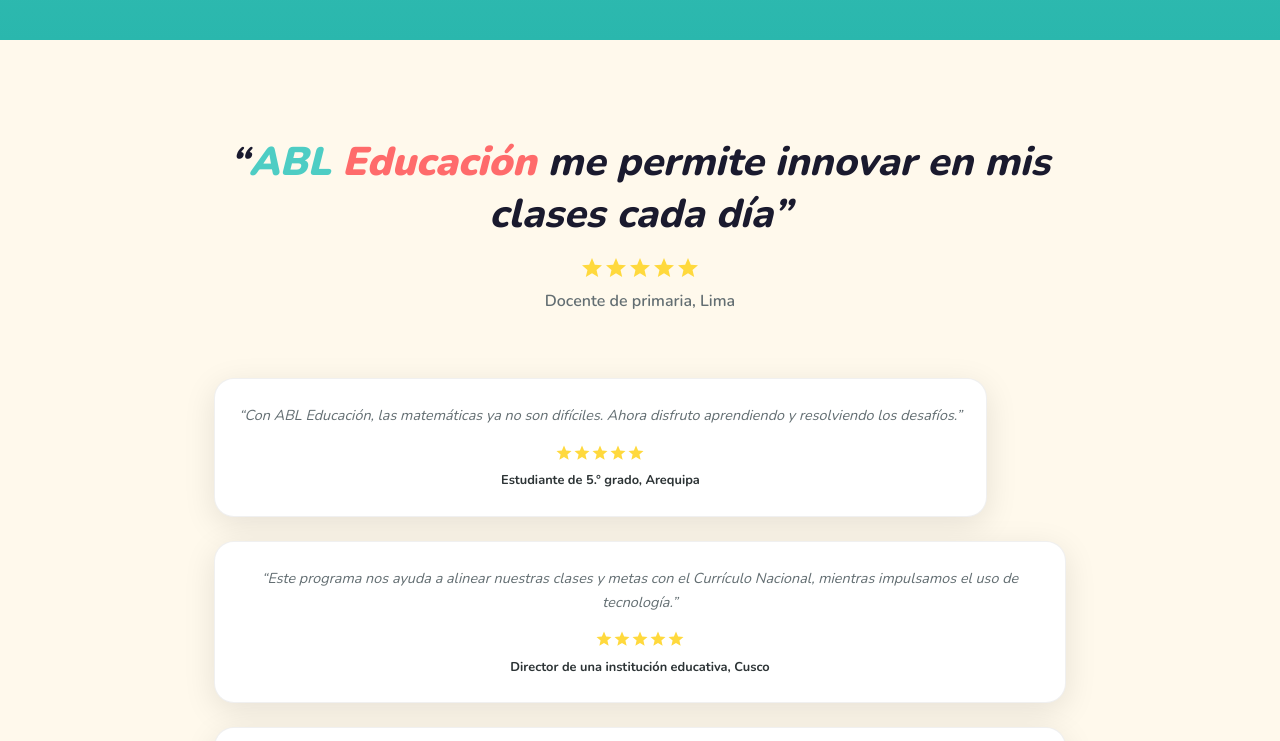
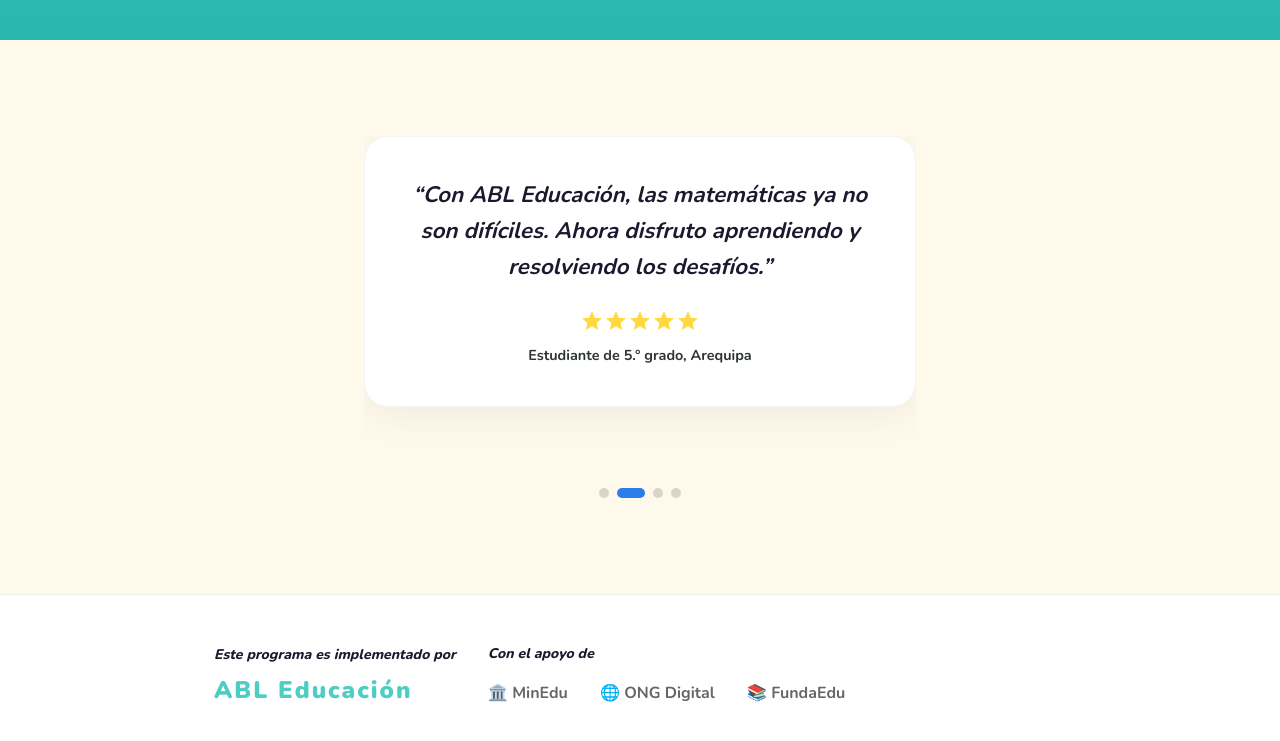
Before and after one commit to datxale/ableducacion, a React (Create React App) app in the folder frontend/: page / in a window 1280 px wide. Shown: the part 600-1341 px from the top of the page. Built offline with nearby package versions, Linux system fonts and the light colour scheme.

Commit message:
Add testimonials auto-slider with 3s interval and dot indicators
Co-Authored-By: Claude Opus 4.6 <noreply@anthropic.com>

```diff
--- a/frontend/src/pages/Landing/LandingPage.js
+++ b/frontend/src/pages/Landing/LandingPage.js
@@ -1,12 +1,10 @@
-import React from 'react';
+import React, { useState, useEffect } from 'react';
 import {
   Box,
   Container,
   Typography,
   Button,
   Grid,
-  Card,
-  CardContent,
   Rating,
 } from '@mui/material';
 import { useNavigate } from 'react-router-dom';
@@ -67,8 +65,18 @@ const steps = [
   },
 ];
 
+const allTestimonials = [mainTestimonial, ...testimonials];
+
 const LandingPage = () => {
   const navigate = useNavigate();
+  const [currentSlide, setCurrentSlide] = useState(0);
+
+  useEffect(() => {
+    const timer = setInterval(() => {
+      setCurrentSlide((prev) => (prev + 1) % allTestimonials.length);
+    }, 3000);
+    return () => clearInterval(timer);
+  }, []);
 
   return (
     <Box sx={{ overflowX: 'hidden', fontFamily: "'Nunito', sans-serif" }}>
@@ -247,70 +255,50 @@ const LandingPage = () => {
       </Box>
 
       {/* ═══════════════════════════════════════════
-          TESTIMONIALS SECTION
+          TESTIMONIALS SLIDER
           ═══════════════════════════════════════════ */}
       <Box sx={{ py: { xs: 8, md: 12 }, background: '#FFF9EC' }}>
-        <Container maxWidth="md">
-          {/* Featured testimonial */}
-          <Box sx={{ textAlign: 'center', mb: 8 }}>
+        <Container maxWidth="sm">
+          <Box
+            sx={{
+              position: 'relative',
+              overflow: 'hidden',
+              minHeight: { xs: 280, md: 320 },
+            }}
+          >
+            {allTestimonials.map((t, i) => (
+              <Box
+                key={i}
+                sx={{
+                  position: 'absolute',
+                  top: 0,
+                  left: 0,
+                  width: '100%',
+                  opacity: currentSlide === i ? 1 : 0,
+                  transform: currentSlide === i ? 'translateX(0)' : 'translateX(60px)',
+                  transition: 'opacity 0.6s ease, transform 0.6s ease',
+                  pointerEvents: currentSlide === i ? 'auto' : 'none',
+                }}
+              >
+                <Box
+                  sx={{
+                    background: '#fff',
+                    borderRadius: '24px',
+                    p: { xs: 3, md: 5 },
+                    textAlign: 'center',
+                    boxShadow: '0 8px 40px rgba(0,0,0,0.06)',
+                    border: '1px solid rgba(0,0,0,0.04)',
+                  }}
+                >
                   <Typography
-              variant="h3"
+                    variant="h5"
                     sx={{
-                fontWeight: 800,
-                fontSize: { xs: '1.8rem', md: '2.5rem' },
-                lineHeight: 1.3,
-                mb: 2,
+                      fontWeight: 700,
+                      fontSize: { xs: '1.1rem', md: '1.4rem' },
+                      lineHeight: 1.6,
+                      mb: 3,
                       fontStyle: 'italic',
                       color: '#1a1a2e',
-              }}
-            >
-              &ldquo;
-              <Box component="span" sx={{ color: '#4ECDC4', fontWeight: 900 }}>
-                ABL
-              </Box>{' '}
-              <Box component="span" sx={{ color: '#FF6B6B', fontWeight: 900 }}>
-                Educación
-              </Box>{' '}
-              {mainTestimonial.quote.replace('ABL Educación ', '')}&rdquo;
-            </Typography>
-            <Rating
-              value={mainTestimonial.rating}
-              readOnly
-              sx={{ mb: 1, '& .MuiRating-icon': { color: '#FFD93D' } }}
-            />
-            <Typography variant="body1" color="text.secondary" sx={{ fontWeight: 600 }}>
-              {mainTestimonial.role}
-            </Typography>
-          </Box>
-
-          {/* 3 testimonial cards */}
-          <Grid container spacing={3}>
-            {testimonials.map((t, i) => (
-              <Grid item xs={12} md={4} key={i}>
-                <Card
-                  elevation={0}
-                  sx={{
-                    height: '100%',
-                    background: '#fff',
-                    borderRadius: '20px',
-                    border: '1px solid rgba(0,0,0,0.06)',
-                    textAlign: 'center',
-                    transition: 'transform 0.3s ease, box-shadow 0.3s ease',
-                    '&:hover': {
-                      transform: 'translateY(-4px)',
-                      boxShadow: '0 12px 40px rgba(0,0,0,0.08)',
-                    },
-                  }}
-                >
-                  <CardContent sx={{ p: 3 }}>
-                    <Typography
-                      variant="body2"
-                      sx={{
-                        mb: 2,
-                        lineHeight: 1.7,
-                        color: 'text.secondary',
-                        fontStyle: 'italic',
-                        fontSize: '0.9rem',
                     }}
                   >
                     &ldquo;{t.quote}&rdquo;
@@ -318,25 +306,36 @@ const LandingPage = () => {
                   <Rating
                     value={t.rating}
                     readOnly
-                      size="small"
-                      sx={{ mb: 1, '& .MuiRating-icon': { color: '#FFD93D' } }}
+                    sx={{ mb: 1.5, '& .MuiRating-icon': { color: '#FFD93D' } }}
                   />
                   <Typography
-                      variant="caption"
-                      sx={{
-                        display: 'block',
-                        fontWeight: 700,
-                        color: 'text.primary',
-                        fontSize: '0.8rem',
-                      }}
+                    variant="body2"
+                    sx={{ fontWeight: 700, color: 'text.primary', fontSize: '0.9rem' }}
                   >
                     {t.role}
                   </Typography>
-                  </CardContent>
-                </Card>
-              </Grid>
+                </Box>
+              </Box>
             ))}
-          </Grid>
+          </Box>
+
+          {/* Dots indicator */}
+          <Box sx={{ display: 'flex', justifyContent: 'center', gap: 1, mt: 4 }}>
+            {allTestimonials.map((_, i) => (
+              <Box
+                key={i}
+                onClick={() => setCurrentSlide(i)}
+                sx={{
+                  width: currentSlide === i ? 28 : 10,
+                  height: 10,
+                  borderRadius: '5px',
+                  background: currentSlide === i ? '#2B7DE9' : 'rgba(0,0,0,0.15)',
+                  cursor: 'pointer',
+                  transition: 'all 0.3s ease',
+                }}
+              />
+            ))}
+          </Box>
         </Container>
       </Box>
 
```
Lines whose indentation alone changed are shown as unchanged.
